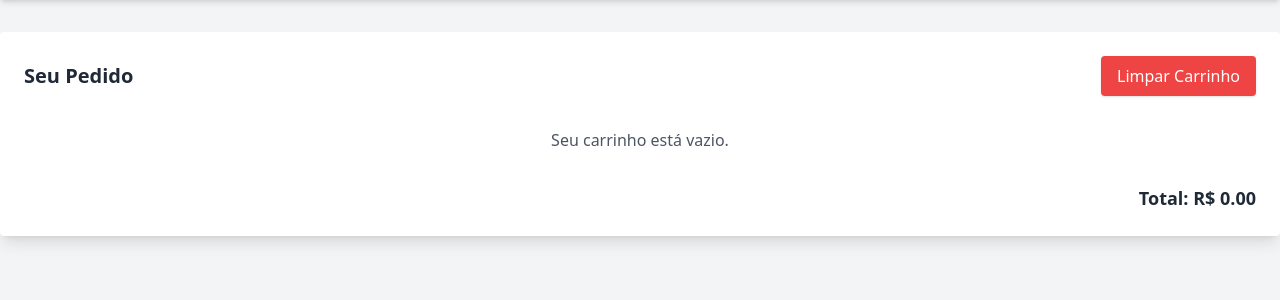
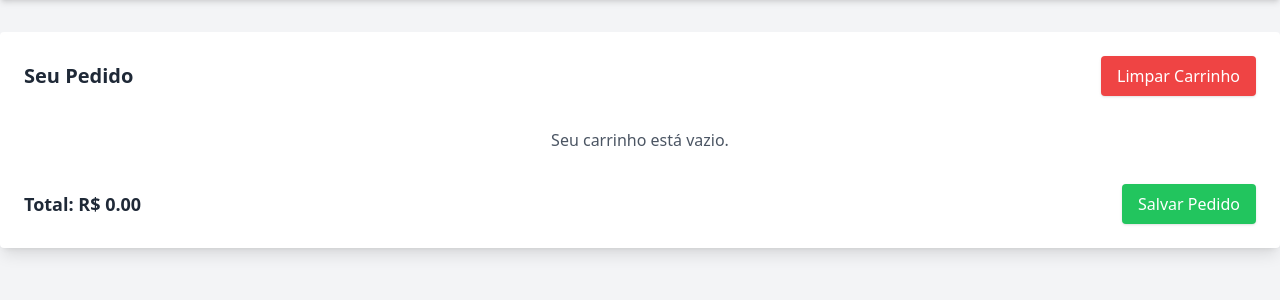
Before and after one commit to masrodrigues/fusofix, a Django app: page /pedido/ in a window 1280 px wide. Shown: the part 88-388 px from the top of the page. Run offline with Django 4.2, Linux system fonts and the light colour scheme; some libraries are stand-ins or nearby versions.

Commit message:
Salvar pedido

```diff
--- a/busca/templates/busca/pedido.html
+++ b/busca/templates/busca/pedido.html
@@ -6,6 +6,7 @@
     <meta name="viewport" content="width=device-width, initial-scale=1.0">
     <title>Resumo do Pedido</title>
     <script src="https://cdn.tailwindcss.com"></script>
+    <script src="https://cdnjs.cloudflare.com/ajax/libs/jspdf/2.4.0/jspdf.umd.min.js"></script>
 </head>
 <body class="bg-gray-100 text-gray-800 font-sans">
     <!-- Header -->
@@ -35,8 +36,38 @@
         <ul id="order-items" class="space-y-4">
             <!-- Itens do pedido serão renderizados aqui -->
         </ul>
-        <div class="mt-4 flex justify-end items-center">
+        <div class="mt-4 flex justify-between items-center">
             <p class="text-lg font-bold">Total: <span id="order-total">R$ 0.00</span></p>
+            <button
+                id="save-order"
+                class="bg-green-500 hover:bg-green-600 text-white px-4 py-2 rounded shadow"
+            >
+                Salvar Pedido
+            </button>
+        </div>
+    </div>
+
+    <!-- Modal para salvar pedido -->
+    <div id="save-modal" class="hidden fixed inset-0 bg-black bg-opacity-50 flex items-center justify-center">
+        <div class="bg-white rounded-lg p-6 w-1/3">
+            <h3 class="text-lg font-bold mb-4">Salvar Pedido</h3>
+            <div class="mb-4">
+                <label for="client-name" class="block text-sm font-medium text-gray-700">Nome do Cliente</label>
+                <input
+                    type="text"
+                    id="client-name"
+                    class="w-full border border-gray-300 rounded px-4 py-2 mt-2 focus:outline-none focus:ring-2 focus:ring-yellow-500"
+                    placeholder="Digite o nome do cliente"
+                >
+            </div>
+            <div class="flex justify-end space-x-4">
+                <button id="close-save-modal" class="bg-gray-300 hover:bg-gray-400 text-gray-800 px-4 py-2 rounded">
+                    Cancelar
+                </button>
+                <button id="confirm-save" class="bg-green-500 hover:bg-green-600 text-white px-4 py-2 rounded">
+                    Confirmar e Salvar
+                </button>
+            </div>
         </div>
     </div>
 
@@ -44,6 +75,11 @@
         const orderItemsContainer = document.getElementById("order-items");
         const orderTotalContainer = document.getElementById("order-total");
         const clearCartButton = document.getElementById("clear-cart");
+        const saveOrderButton = document.getElementById("save-order");
+        const saveModal = document.getElementById("save-modal");
+        const closeSaveModalButton = document.getElementById("close-save-modal");
+        const confirmSaveButton = document.getElementById("confirm-save");
+        const clientNameInput = document.getElementById("client-name");
 
         let order = JSON.parse(localStorage.getItem("order")) || [];
 
@@ -91,6 +127,65 @@
             }
         });
 
+        // Abrir modal para salvar pedido
+        saveOrderButton.addEventListener("click", () => {
+            saveModal.classList.remove("hidden");
+        });
+
+        // Fechar modal
+        closeSaveModalButton.addEventListener("click", () => {
+            saveModal.classList.add("hidden");
+        });
+
+        // Confirmar e salvar pedido
+        confirmSaveButton.addEventListener("click", () => {
+            const clientName = clientNameInput.value.trim();
+            if (!clientName) {
+                alert("Por favor, insira o nome do cliente.");
+                return;
+            }
+            generatePDF(clientName);
+            saveModal.classList.add("hidden");
+            clientNameInput.value = ""; // Limpa o campo
+        });
+
+        // Gerar PDF com logo e estilização
+        function generatePDF(clientName) {
+            const { jsPDF } = window.jspdf;
+            const doc = new jsPDF();
+
+            const logo = new Image();
+            logo.src = "{% static 'images/logo-fusofix.png' %}";
+
+            logo.onload = function () {
+                doc.addImage(logo, "PNG", 85, 10, 40, 20); // Adiciona o logo no topo do PDF
+                doc.setFontSize(18);
+                doc.text("Resumo do Pedido", 105, 40, null, null, "center");
+
+                doc.setFontSize(12);
+                doc.text(`Cliente: ${clientName}`, 105, 50, null, null, "center");
+
+                let yPosition = 60;
+                let total = 0;
+
+                order.forEach((item, index) => {
+                    total += item.total;
+                    doc.text(`${index + 1}. ${item.descricao}`, 10, yPosition);
+                    doc.text(`Quantidade: ${item.quantidade}`, 90, yPosition);
+                    doc.text(`R$ ${item.total.toFixed(2)}`, 160, yPosition);
+                    yPosition += 10;
+
+                    if (yPosition > 270) {
+                        doc.addPage();
+                        yPosition = 10;
+                    }
+                });
+
+                doc.text(`Total: R$ ${total.toFixed(2)}`, 10, yPosition + 10);
+                doc.save(`Pedido_${clientName.replace(/\s/g, "_")}.pdf`);
+            };
+        }
+
         // Renderizar o pedido ao carregar a página
         document.addEventListener("DOMContentLoaded", renderOrder);
     </script>
```
